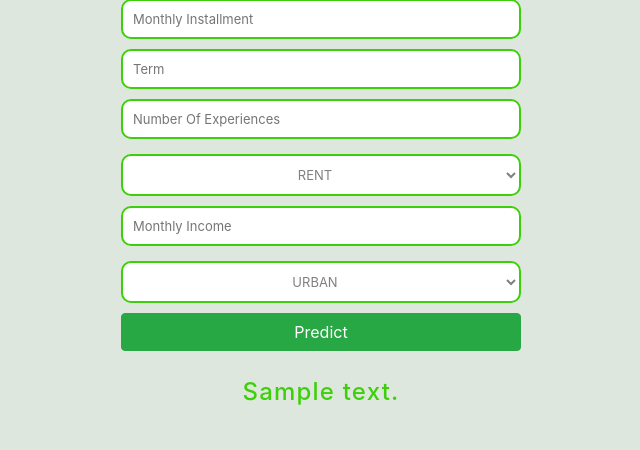
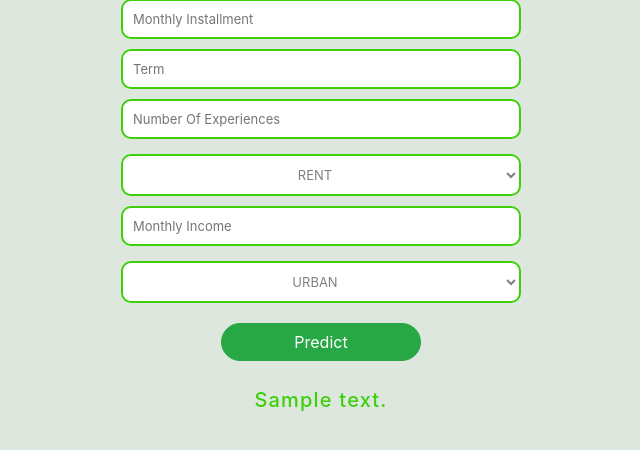
Before and after one commit to ManuthVann/CSG6-Car_Price_ML, a Flask app: template templates/custom_index.html in a window 1280 px wide. Shown: the part 220-670 px from the top of the page, without its empty margins (369-1009 px from the left). Run offline with Flask 2, Linux system fonts and the light colour scheme; the template is opened without the code that fills it: most values are stand-ins (such as "Sample title", 1, 10 or a date in 2020); parts of the project's set-up code (start-up, migrations or seed data) failed here and were passed over; some libraries are stand-ins or nearby versions.

Commit message:
Updated Front-End

```diff
--- a/templates/custom_index.html
+++ b/templates/custom_index.html
@@ -105,12 +105,12 @@
             <option value=1>URBAN</option>
             <option value=2>RORAL</option>
         </select>
-         <button style='color: #3DD00A; color:white;' type="submit" id="submit" class="btn btn-success btn-block btn-large">Predict</button>
+         <button style='color: #3DD00A; color:white; border-radius:20px; width:50%; margin-left: 100px; margin-top:10px'
+                 type="submit" id="submit" class="btn btn-success btn-block btn-large"> Predict
+         </button>
      </form>
      <br>
-     <strong style='color: #3DD00A;'>
-         <h4> {{ prediction_text }} </h4>
-     </strong>
+     <h4 style='color: #3DD00A;font-size:20px'> {{ prediction_text }} </h4>
  </div>
 </body>
 </html>
```
Also changed, not shown: ml_body.png (deleted), 1 other file.
